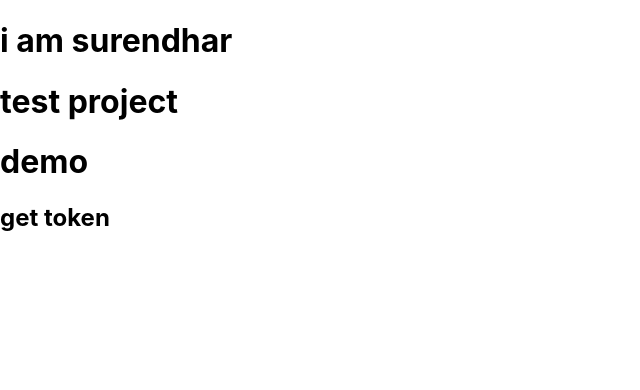
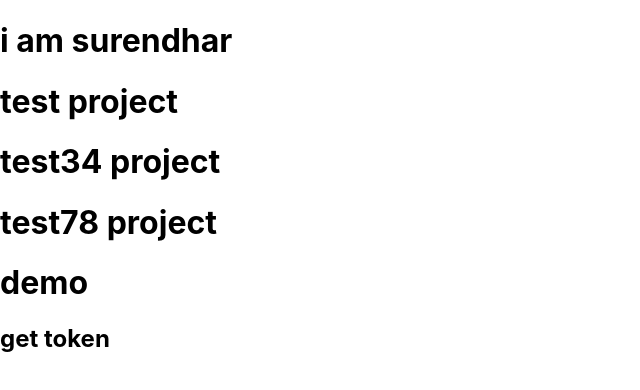
Before and after one commit to surendhar-jaganathan/Test, a React (Create React App) app: page / in a window 1280 px wide. Shown: the top 390 px of the page, without its empty margins (0-640 px from the left). Built offline with nearby package versions, Linux system fonts and the light colour scheme.

Commit message:
adddeploy

```diff
--- a/src/App.js
+++ b/src/App.js
@@ -16,6 +16,8 @@ history.push("./about")
     <div>
  <h1>i am surendhar</h1>
  <h1>test project</h1>
+ <h1>test34 project</h1>
+ <h1>test78 project</h1>
  <h1>demo</h1>
 
 
```
